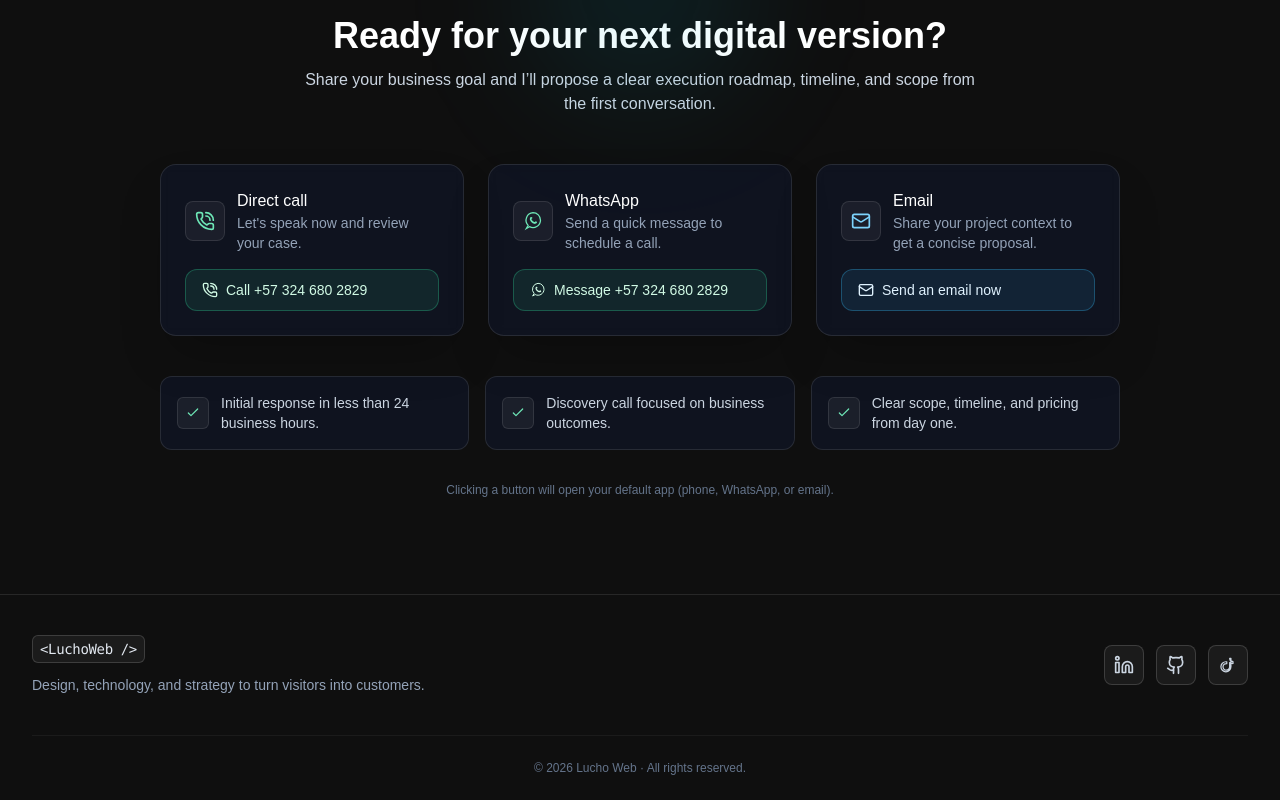
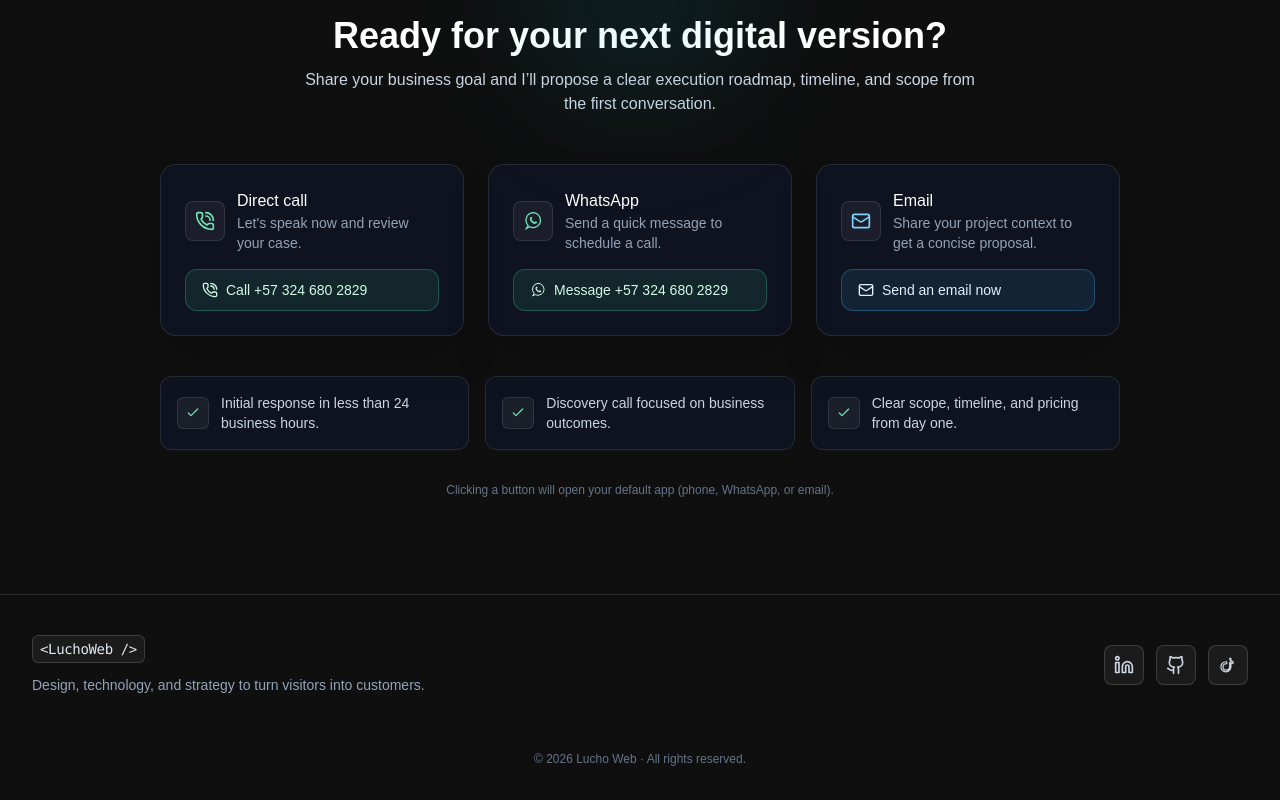
Before and after one commit to luchoweb/luchoweb-site, a React (Vite) app: page / in a window 1280 px wide. Shown: the part 2338-3138 px from the top of the page. Built offline with nearby package versions, Linux system fonts and the light colour scheme.

Commit message:
Update Footer.jsx

```diff
--- a/src/components/Footer.jsx
+++ b/src/components/Footer.jsx
@@ -76,7 +76,7 @@ export default function Footer() {
           </div>
         </div>
 
-        <div className="border-t border-white/5 py-6">
+        <div className="py-4">
           <p className="text-center text-xs text-slate-500">
             &copy; {year} Lucho Web · {t("footer.rights")}
           </p>
```
